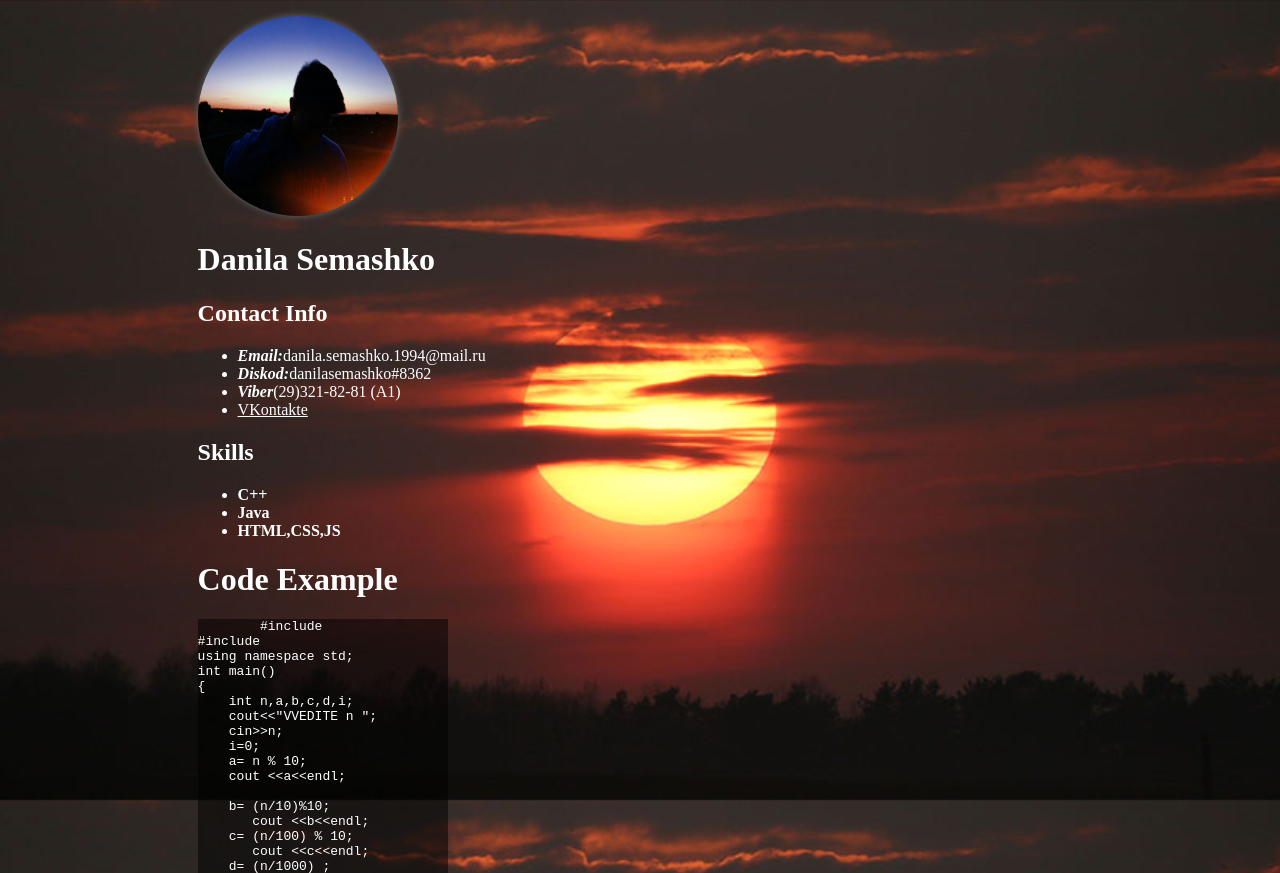
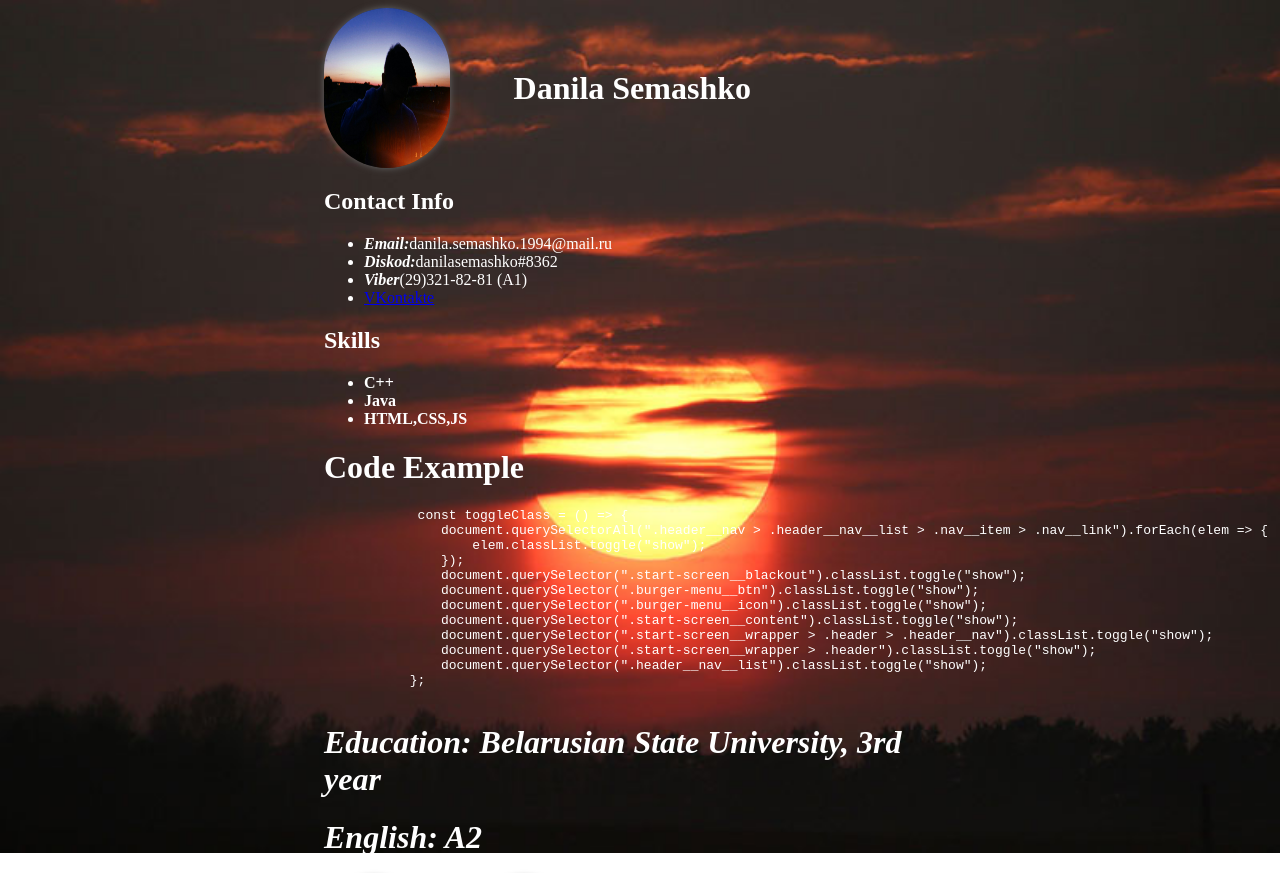
Before and after one commit to danilasemashko/rsschool-cv, a plain HTML site: page index.html in a window 1280 px wide. Shown: the top 873 px of the page. Drawn offline with Linux system fonts and the light colour scheme.

Commit message:
init:start taskkdfk

```diff
--- a/index.html
+++ b/index.html
@@ -1,109 +1,82 @@
 <!DOCTYPE html>
 <html>
+
 <head>
    <meta charset="UTF-8">
    <title>CV</title>
    <link href="style.css" rel="stylesheet">
 </head>
 
+<body>
+   <div class="mainDiv">
+      <header>
+         <img src="photo2.jpg" width="20%" height="100%" alt="photo" class="round">
+         <h1 class="name">Danila Semashko</h1>
 
-  <body style="background-attachment: fixed" topmargin="0" >
-  	<div class="center">
-  <header>
-  	<div>
-  <p><img src="photo2.jpg" width="200px" height="200" alt="photo" class="round"> <h1 class="name">Danila Semashko</h1></p>
-</div>
       </header>
 
       <main>
          <div>
- <p><h2 class="name">Contact Info</h2></p>
- <ul class="name">
+            <section>
+               <h2 class="text">Contact Info</h2>
+               <ul class="text">
                   <li><i><b>Email:</i></b>danila.semashko.1994@mail.ru</li>
                   <li><i><b>Diskod:</b></i>danilasemashko#8362</li>
                   <li><i><b>Viber</b></i>(29)321-82-81 (A1)</li>
- 	<li><a class="name" href="https://vk.com/id167531279">VKontakte</a></li>
+                  <li><a href="https://vk.com/id167531279">VKontakte</a></li>
+               </ul>
+            </section>
+         </div>
+         <div>
+            <h2 class="text">Skills</h2>
+            <ul class="text">
+               <b>
+                  <li>C++</li>
+                  <li>Java</li>
+                  <li>HTML,CSS,JS</li>
+               </b>
             </ul>
          </div>
+         <h1 class="text"><b>Code Example</b> </h1>
+         <pre class="text">
+            const toggleClass = () => {
+               document.querySelectorAll(".header__nav > .header__nav__list > .nav__item > .nav__link").forEach(elem => {
+                   elem.classList.toggle("show");
+               });
+               document.querySelector(".start-screen__blackout").classList.toggle("show");
+               document.querySelector(".burger-menu__btn").classList.toggle("show");
+               document.querySelector(".burger-menu__icon").classList.toggle("show");
+               document.querySelector(".start-screen__content").classList.toggle("show");
+               document.querySelector(".start-screen__wrapper > .header > .header__nav").classList.toggle("show");
+               document.querySelector(".start-screen__wrapper > .header").classList.toggle("show");
+               document.querySelector(".header__nav__list").classList.toggle("show");
+           };
+         </pre>
 
          <div>
-	<p><h2 class="name">Skills</h2></p>
-<ul class="name">
-	<b><li>C++</li>
-	<li>Java</li>
-	<li>HTML,CSS,JS</li></b>
+            <h1 class="text"><b><i>Education: Belarusian State University, 3rd year</i></b></h1>
+            <h1 class="text"><b><i>English: A2</i></b></h1>
 
-</ul>
-</div>
-<p><h1 class="name"><b>Code Example</b> </h1></p>
-
-<div class="text" >
-<pre class="name" >
-	#include <iostream>
-#include <math.h>
-using namespace std;
-int main()
-{
-    int n,a,b,c,d,i;
-    cout&lt&lt"VVEDITE n ";
-    cin>>n;
-    i=0;
-    a= n % 10;
-    cout &lt&lta&lt&ltendl;
-
-    b= (n/10)%10;
-       cout &lt&ltb&lt&ltendl;
-    c= (n/100) % 10;
-       cout &lt&ltc&lt&ltendl;
-    d= (n/1000) ;
-       cout &lt&ltd&lt&ltendl;
-if ((a)==(7)){ i=i+1;
-
-    }
-    if ((b) == (7)){ i=i+1;
-
-    }
-    if ((c) == (7)){ i=i+1;
-
-    }
-    if ((d) == (7)){ i=i+1;
-
-    }
-    if (i== 1) {cout &lt&lt"VERNO";
-
-    } else cout &lt&lt"NE VERNO";
-    return (0);
-
-}
-
-
-
-
-</pre>
          </div>
 
-<div>
-	<p><h1 class="name"><b><i>English: A2</i></b></h1></p>
-
-</div>
       </main>
 
 
       <footer>
+         <footer>
             <div class="vk">
-<span><a href="https://vk.com/id167531279"><img src="vk.jpg" width="100"
-   height="100" alt="Пример" class="round2"></a></span>
+               <span><a href="https://vk.com/id167531279"><img src="vk.jpg" width="100" height="100" alt="Пример"
+                        class="round2"></a></span>
             </div>
 
             <div class="vk">
                <span><a href="https://www.instagram.com/hallo__everybody/"><img src="instagram.jpg" width="100"
                         height="100" alt="Пример" class="round3"></a></span>
             </div>
+
          </footer>
-
-
-
 
    </div>
 </body>
+
 </html>
--- a/style.css
+++ b/style.css
@@ -1,11 +1,38 @@
-.text {
-    background-color: rgba(0,0,0,0.5);
-    width: 250px;
+body {
+    background: url(background.jpg) no-repeat;
+    -moz-background-size: 100%;
+    -webkit-background-size: 100%;
+    -o-background-size: 100%;
+    background-size: 100%;
+    display: flex;
+    justify-content: center;
+}
+.mainDiv{
+    width: 50%;
+    height: 100vh;
+}
+header{
+    display: flex;
+    align-items: center;
+    height: 20%;
+}
+.round {
+    display: inline-block;
+    border-radius: 400px; /* Радиус скругления */
+    box-shadow: 0 0 7px #666; /* Параметры тени */
 }
 .name{
-            color: white;
+    margin-left: 10%;
+    color: #ffffff;
 }
-
+.text{
+    color:#ffffff;
+}
+.vk{
+    height: 120px;
+    width: 150px;
+    float: left;
+}
 .round2{
     border-radius: 50px; /* Радиус скругления */
 box-shadow: 0 0 7px #666; /* Параметры тени */
@@ -14,23 +41,3 @@
     border-radius: 50px; /* Радиус скругления */
 box-shadow: 0 0 7px #666; /* Параметры тени */
 }
-        .round {
-        border-radius: 400px; /* Радиус скругления */
-        box-shadow: 0 0 7px #666; /* Параметры тени */
-       }
-    body {
-        background: url(background.jpg) no-repeat;
-        -moz-background-size: 100%;
-        -webkit-background-size: 100%;
-        -o-background-size: 100%;
-        background-size: 100%;
-    }
-    .center{
-        margin-right: 15% ;
-        margin-left: 15%;
-    }
-    .vk{
-        height: 120px;
-        width: 150px;
-        float: left;
-    }
```
Lines whose indentation alone changed are shown as unchanged.
